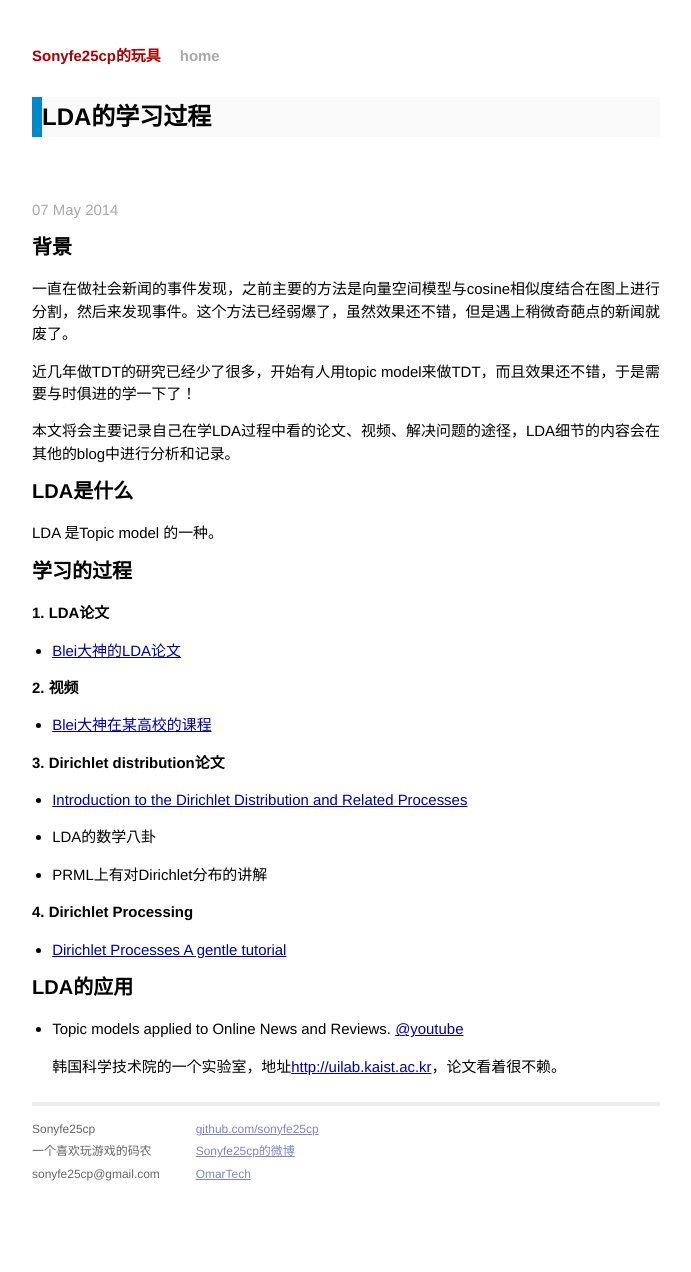
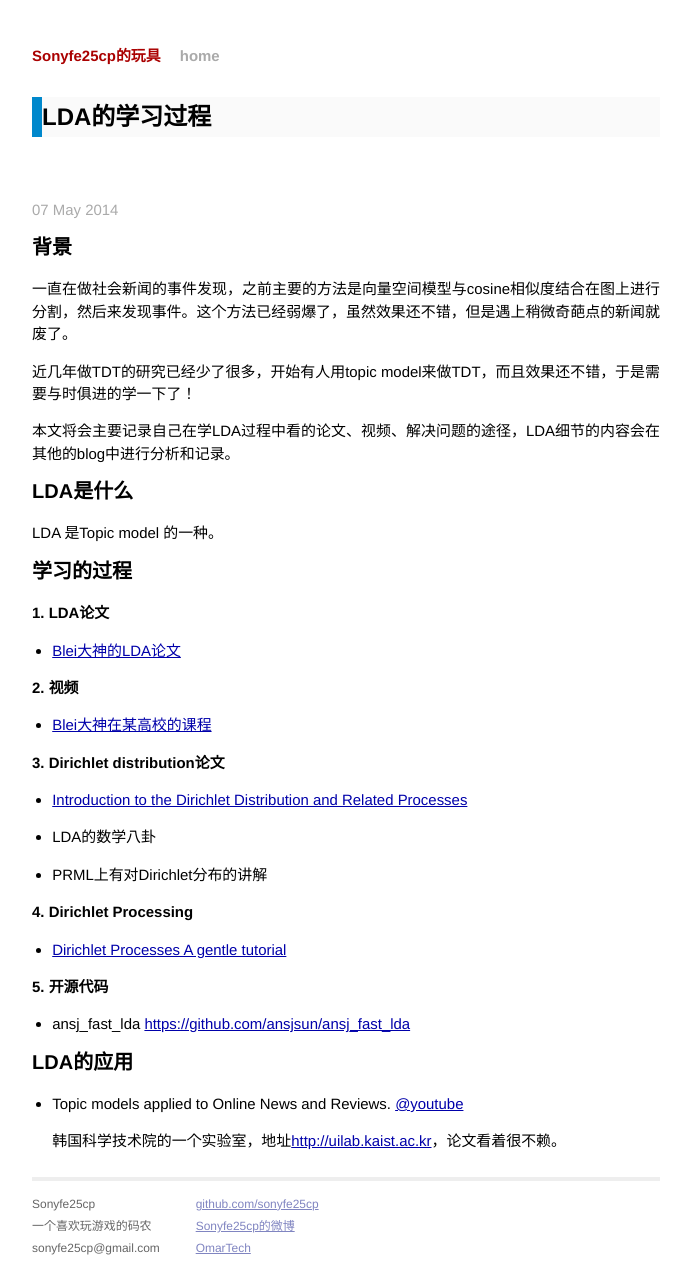
Before and after one commit to sonyfe25cp/sonyfe25cp.github.io, a Jekyll site: the page built from _posts/2014-05-07-lda.markdown, in a window 1280 px wide. Shown: the whole page, without its empty margins (294-985 px from the left). Built offline with Jekyll 4.4.1, drawn with Linux system fonts in a browser that asks for light colours; comment, search, counter and statistics services are not loaded; before the commit the page ends 1197 px from its top, so only the background shows below that.

Commit message:
增加一个lda的代码

```diff
--- a/_posts/2014-05-07-lda.markdown
+++ b/_posts/2014-05-07-lda.markdown
@@ -39,6 +39,12 @@ LDA 是Topic model 的一种。
 
 * [Dirichlet Processes A gentle tutorial](http://www.cs.cmu.edu/~kbe/dp_tutorial.pdf)
 
+####5. 开源代码
+
+* ansj_fast_lda <https://github.com/ansjsun/ansj_fast_lda>
+
+
+
 ### LDA的应用
 
 * Topic models applied to Online News and Reviews. [@youtube](https://www.youtube.com/watch?v=1wcX4fEdNUo)
```
